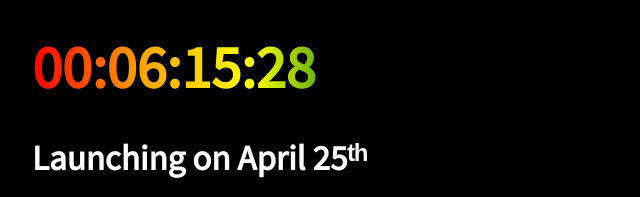
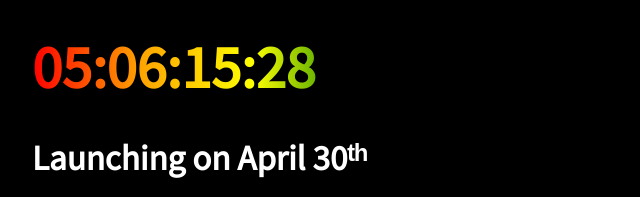
Before and after one commit to korathbasil/420-vogue-welcome, a plain HTML site: page index.html in a window 1280 px wide. Shown: the part 304-501 px from the top of the page, 190-830 px from the left. Drawn offline with Linux system fonts and the light colour scheme.

Commit message:
feat: change date do april 30

```diff
--- a/index.html
+++ b/index.html
@@ -42,7 +42,7 @@
             <span id="seconds">00</span>
           </h3>
 
-          <h2 id="content-h2-2">Launching on April 25ᵗʰ</h2>
+          <h2 id="content-h2-2">Launching on April 30ᵗʰ</h2>
 
           <div id="content-bottom-div">
             <h3>Feeling excited !!!</h3>
--- a/script.js
+++ b/script.js
@@ -9,7 +9,7 @@ const contentH2Two = document.getElementById("content-h2-2");
 const contentBottomDiv = document.getElementById("content-bottom-div");
 
 
-const target = new Date('April 25, 2022 00:00:00')
+const target = new Date('April 30, 2022 00:00:00')
 
 setInterval(() => {
     calculateAndDisplayTimer(Date.now())
```
